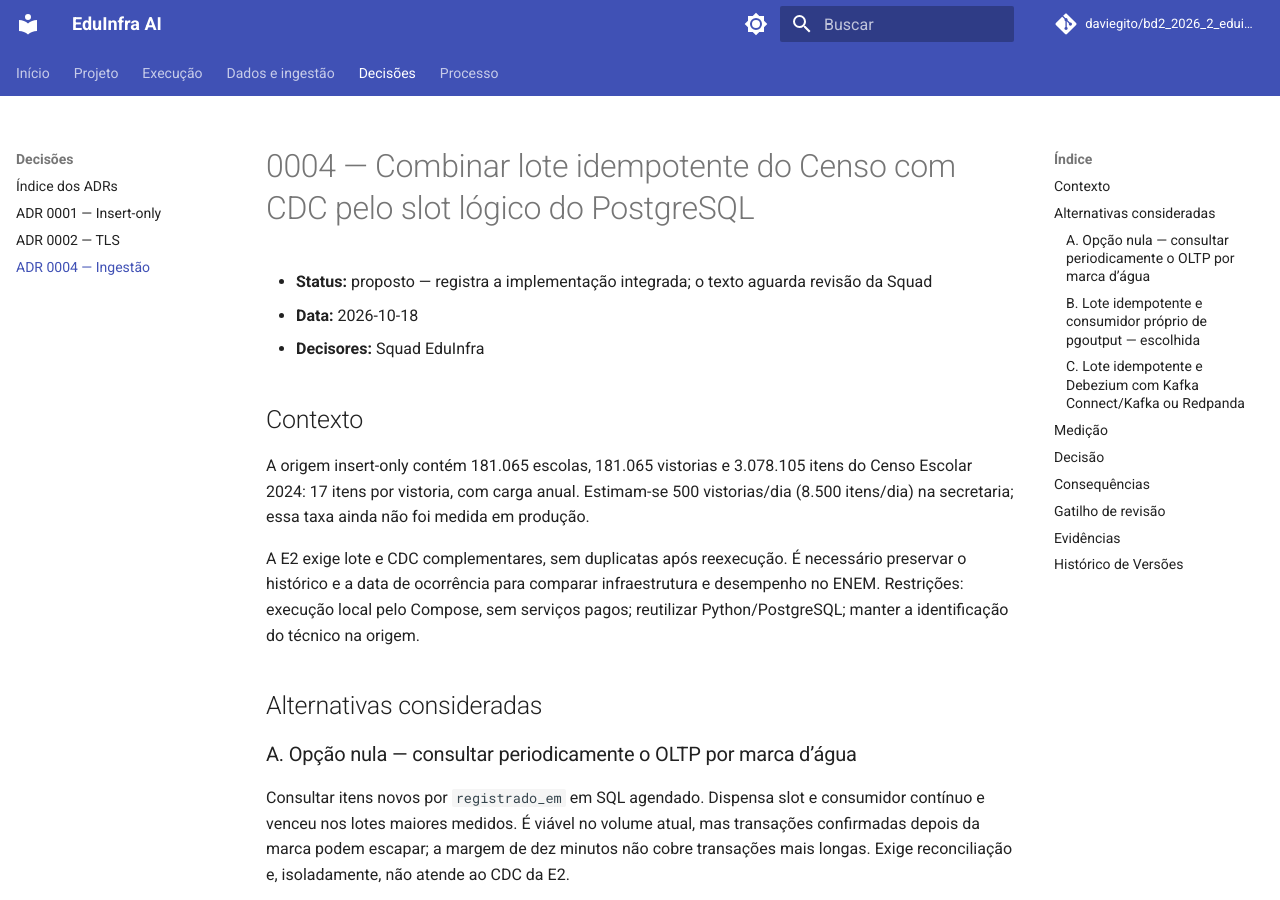
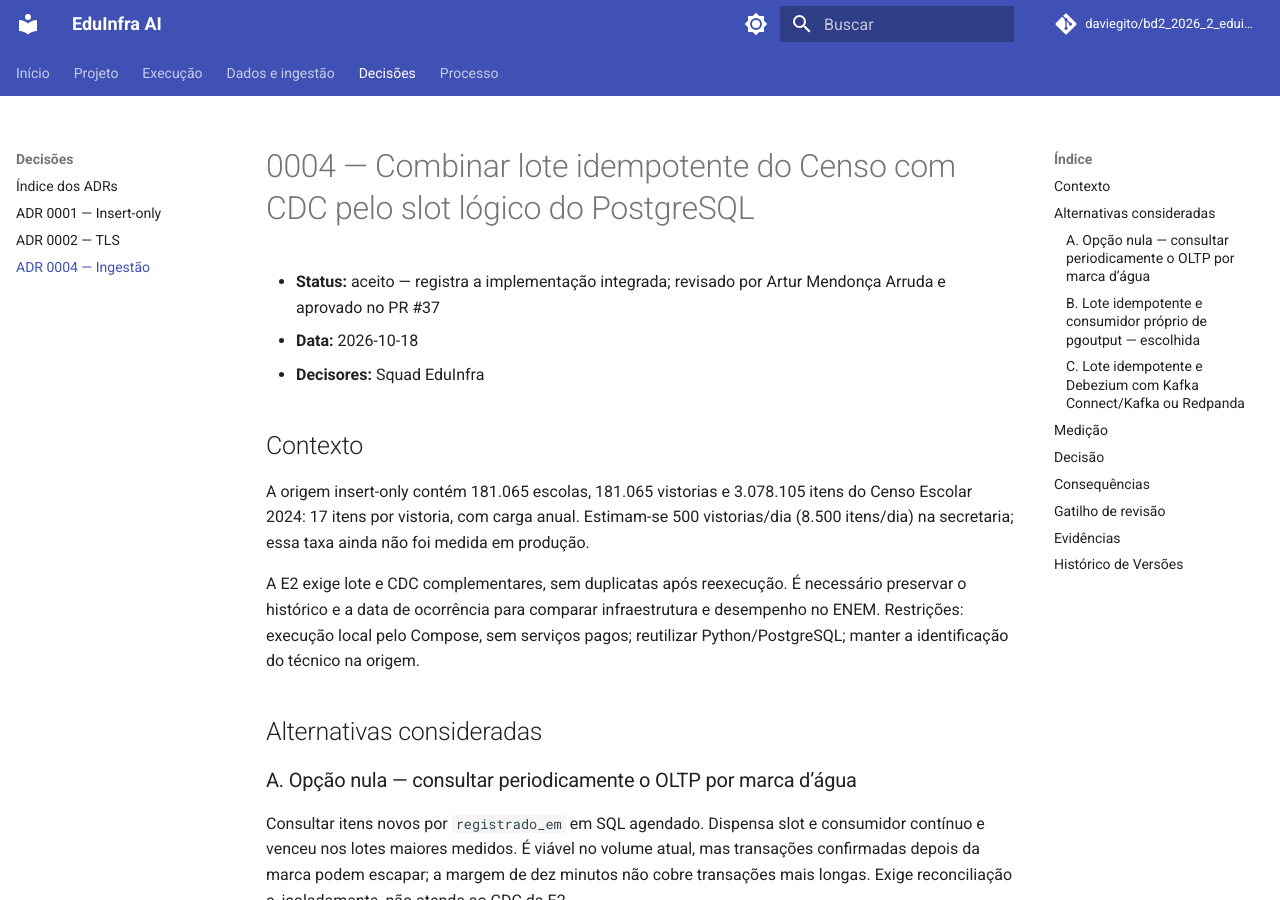
Before and after one commit to daviegito/bd2_2026_2_eduinfra, an MkDocs documentation site: the page built from docs/adr/0004-ingestao.md, in a window 1280 px wide and 900 px high. Built offline with MkDocs 1.6.1 and Material for MkDocs 9.7.7, drawn with Linux system fonts in a browser that asks for light colours; comment, search, counter and statistics services are not loaded; some of the changed text lies outside the part shown.

```diff
--- a/docker-compose.yml
+++ b/docker-compose.yml
@@ -57,7 +57,9 @@ services:
       interval: 15s
       timeout: 5s
       retries: 3
-      start_period: 30s
+      # A primeira passada depois de subir leva de 65 a 86 s no Docker Desktop
+      # (medido); só então o consumidor cria /tmp/cdc_vivo.
+      start_period: 120s
 
 volumes:
   dados_postgres:
--- a/docs/adr/0004-ingestao.md
+++ b/docs/adr/0004-ingestao.md
@@ -1,6 +1,6 @@
 # 0004 — Combinar lote idempotente do Censo com CDC pelo slot lógico do PostgreSQL
 
-- **Status:** proposto — registra a implementação integrada; o texto aguarda revisão da Squad
+- **Status:** aceito — registra a implementação integrada; revisado por Artur Mendonça Arruda e aprovado no PR #37
 - **Data:** 2026-10-18
 - **Decisores:** Squad EduInfra
 
@@ -80,4 +80,4 @@ Adotar B, com as seguintes garantias e limites:
 
 | Versão | Descrição | Autor | Revisão | Data |
 | --- | --- | --- | --- | --- |
-| 1.0 | Consolida as decisões e evidências de ingestão da E2 | [Pedro Vargas](https://github.com/Pedrovargas10) | Pendente | 18 de outubro de 2026 |
+| 1.0 | Consolida as decisões e evidências de ingestão da E2 | [Pedro Vargas](https://github.com/Pedrovargas10) | [Artur Mendonça Arruda](https://github.com/ArtyMend07) | 18 de outubro de 2026 |
```
Also changed, not shown: AI-USAGE.md (+2 -2 lines), docs/adr/README.md (+1 -1 lines), docs/index.md (+2 -2 lines), docs/projeto.md (+1 -1 lines).
